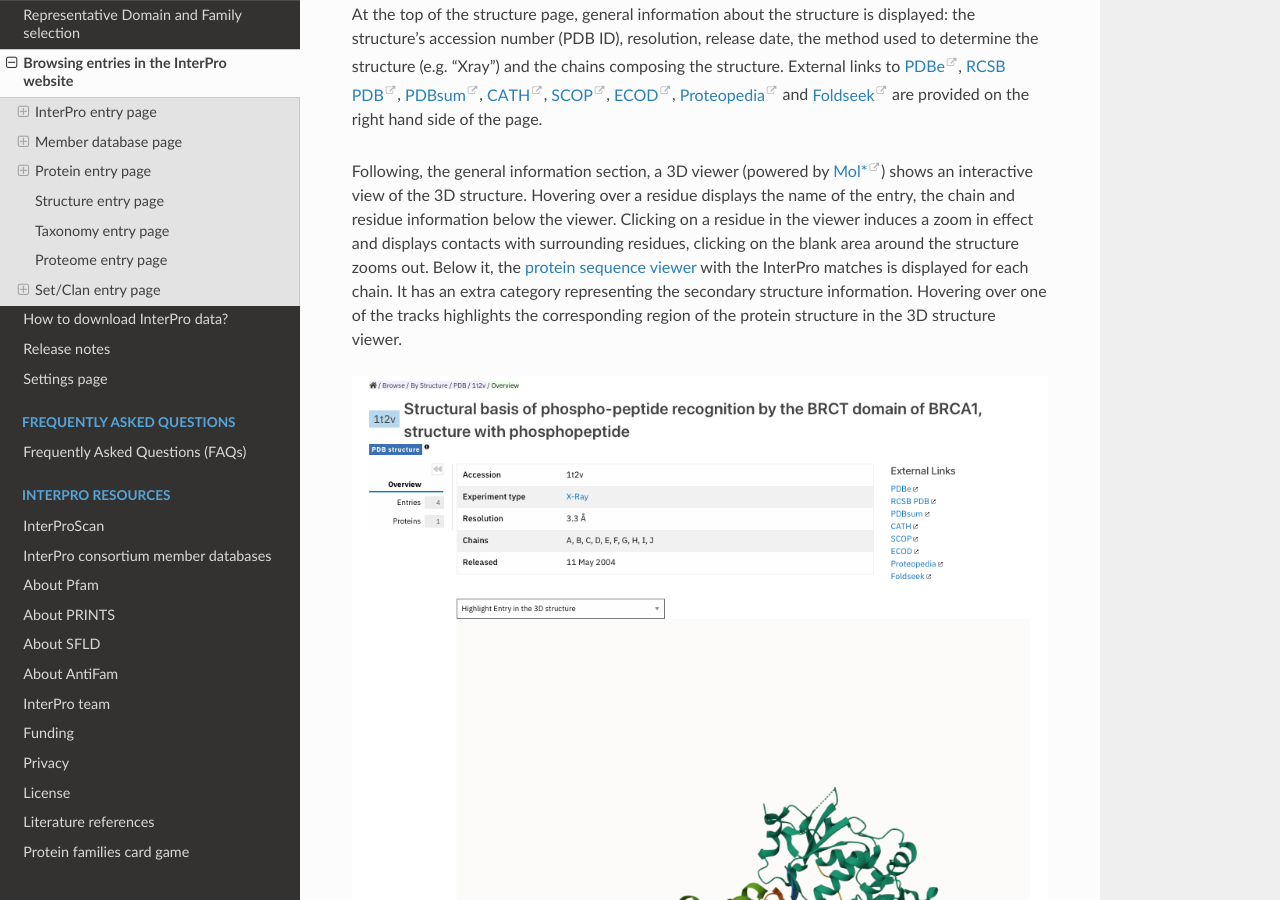
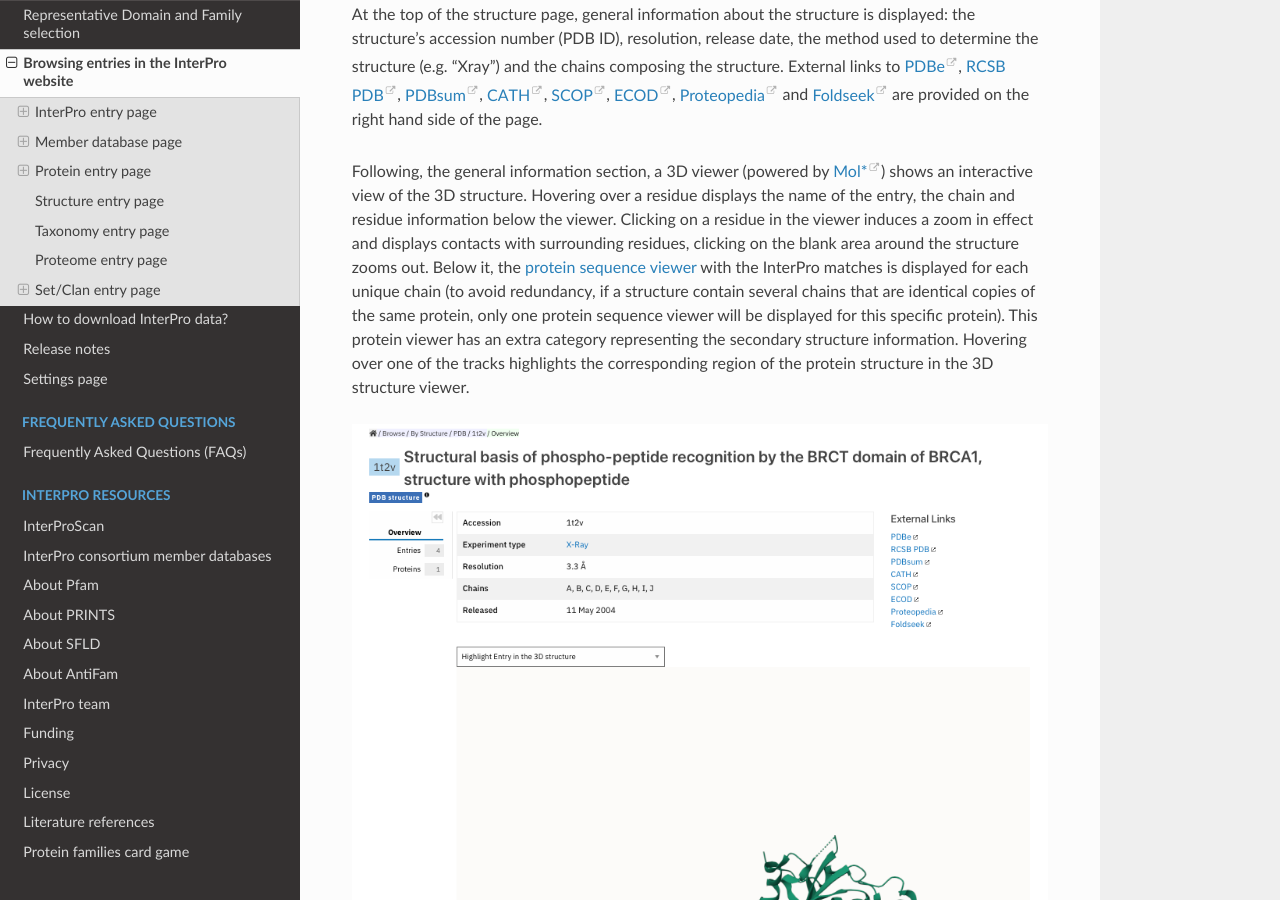
Before and after one commit to ProteinsWebTeam/interpro-docs, a Sphinx documentation site: the page built from docs/browse.rst, in a window 1280 px wide and 900 px high, scrolled down 15305 px. Built offline with Sphinx 7.4.7 and the Read the Docs theme 3.1.0, drawn with Linux system fonts in a browser that asks for light colours.

Commit message:
PDBe structures and chains

```diff
--- a/docs/browse.rst
+++ b/docs/browse.rst
@@ -449,7 +449,9 @@ Following, the general information section, a 3D viewer (powered by `Mol* <https
 of the 3D structure. Hovering over a residue displays the name of the entry, the chain and residue information below the viewer.
 Clicking on a residue in the viewer induces a zoom in effect and displays contacts with surrounding residues,
 clicking on the blank area around the structure zooms out.
-Below it, the :doc:`protein sequence viewer </protein_viewer>` with the InterPro matches is displayed for each chain. It has an extra category representing the secondary structure
+Below it, the :doc:`protein sequence viewer </protein_viewer>` with the InterPro matches is displayed for each unique chain
+(to avoid redundancy, if a structure contain several chains that are identical copies of the same protein, only one protein
+sequence viewer will be displayed for this specific protein). This protein viewer has an extra category representing the secondary structure
 information. Hovering over one of the tracks highlights the corresponding region of the protein structure
 in the 3D structure viewer.
 
```
